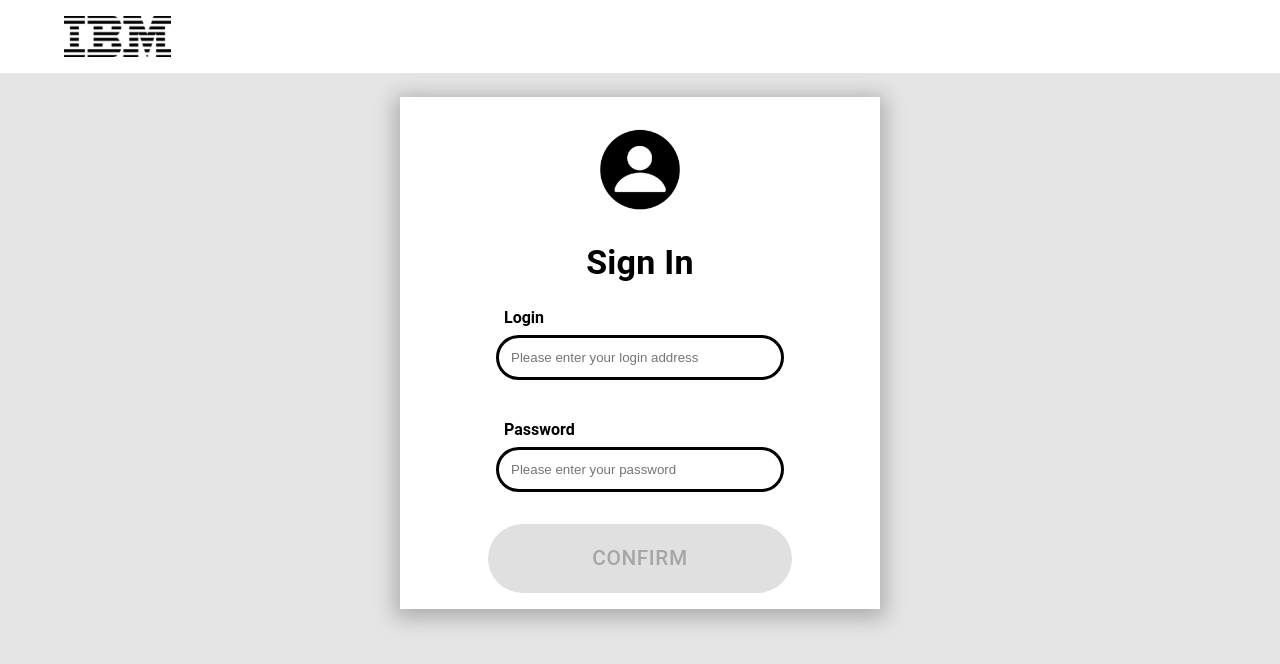
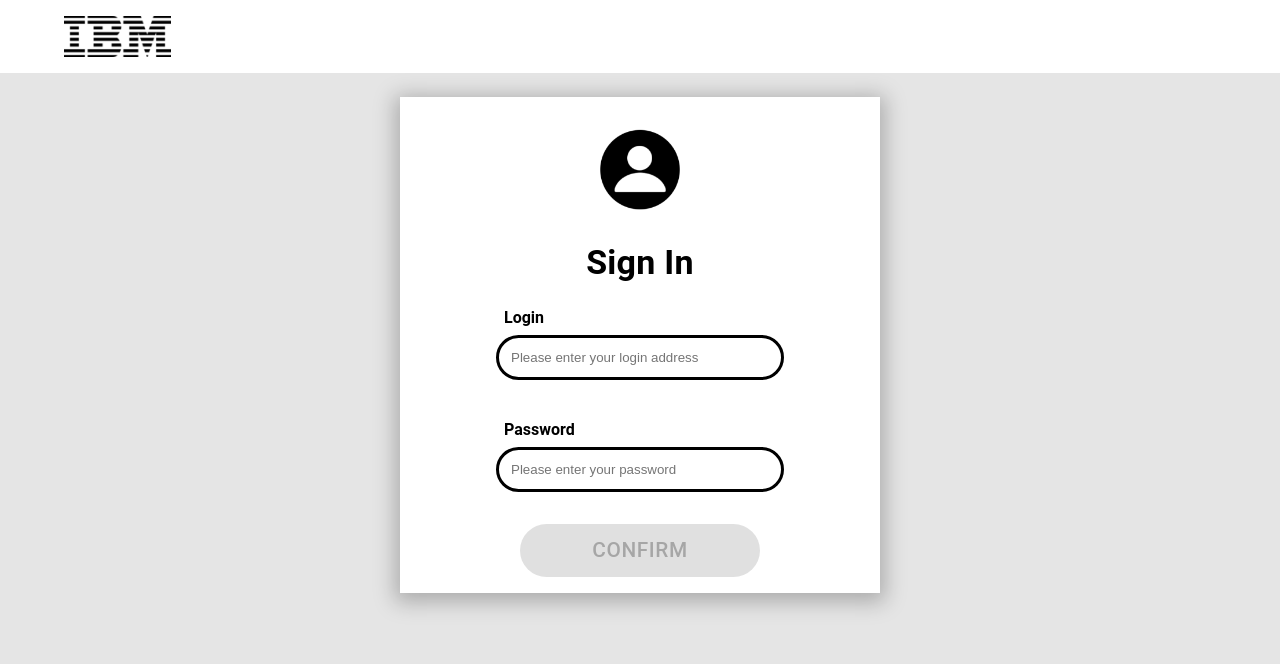
Before and after one commit to ddneprov/IBM_track_2, a React (Create React App) app in the folder client/: page / in a window 1280 px wide. Shown: the top 664 px of the page. Built offline with nearby package versions, Linux system fonts and the light colour scheme.

Commit message:
WEB-1 Добавил Loader для кнопки на событии Submit

```diff
--- a/client/src/base/types/ColorBase.ts
+++ b/client/src/base/types/ColorBase.ts
@@ -5,5 +5,6 @@ export enum IBM_Default_Color {
     black = '#000',
     white = '#FFF',
     gray = '#E5E5E',
-    red = '#F00'
+    red = '#F00',
+    blue = '#24639E'
 }
--- a/client/src/components/components/Autorization/AutorizationForm.tsx
+++ b/client/src/components/components/Autorization/AutorizationForm.tsx
@@ -1,6 +1,7 @@
 import React from "react"
 import { Formik } from "formik";
 import { makeStyles, createStyles, Theme } from "@material-ui/core/styles"
+import CircularProgress from '@material-ui/core/CircularProgress';
 import * as Yup from "yup";
 
 import { IFormInput } from "./type";
@@ -21,12 +22,15 @@ const useStyles = makeStyles((theme: Theme) =>
             flexFlow: 'column wrap',
             justifyContent: 'center'
         },
+        autorizationform__loader: {
+            color: IBM_Default_Color.blue,
+        },
         autorizationForm__button_submit: {
             backgroundColor: IBM_Default_Color.black,
             borderRadius: '50px',
             color: IBM_Default_Color.white,
-            margin: `${theme.spacing(2)}px ${theme.spacing(1)}px`,
-            padding: theme.spacing(2),
+            margin: `${theme.spacing(2)}px ${theme.spacing(5)}px`,
+            padding: theme.spacing(1),
             fontSize: '1.3em',
             '&:hover': {
                 backgroundColor: IBM_Default_Color.black,
@@ -103,7 +107,7 @@ export const AutorizationForm: React.FC = () => {
                                        isSubmitting}
                             variant="contained"
                             className={classes.autorizationForm__button_submit}>
-                        Confirm
+                        {isSubmitting ? <CircularProgress className={classes.autorizationform__loader}/> : <span>Confirm</span>}
                     </Button>
                 </form>)
         }}
```
